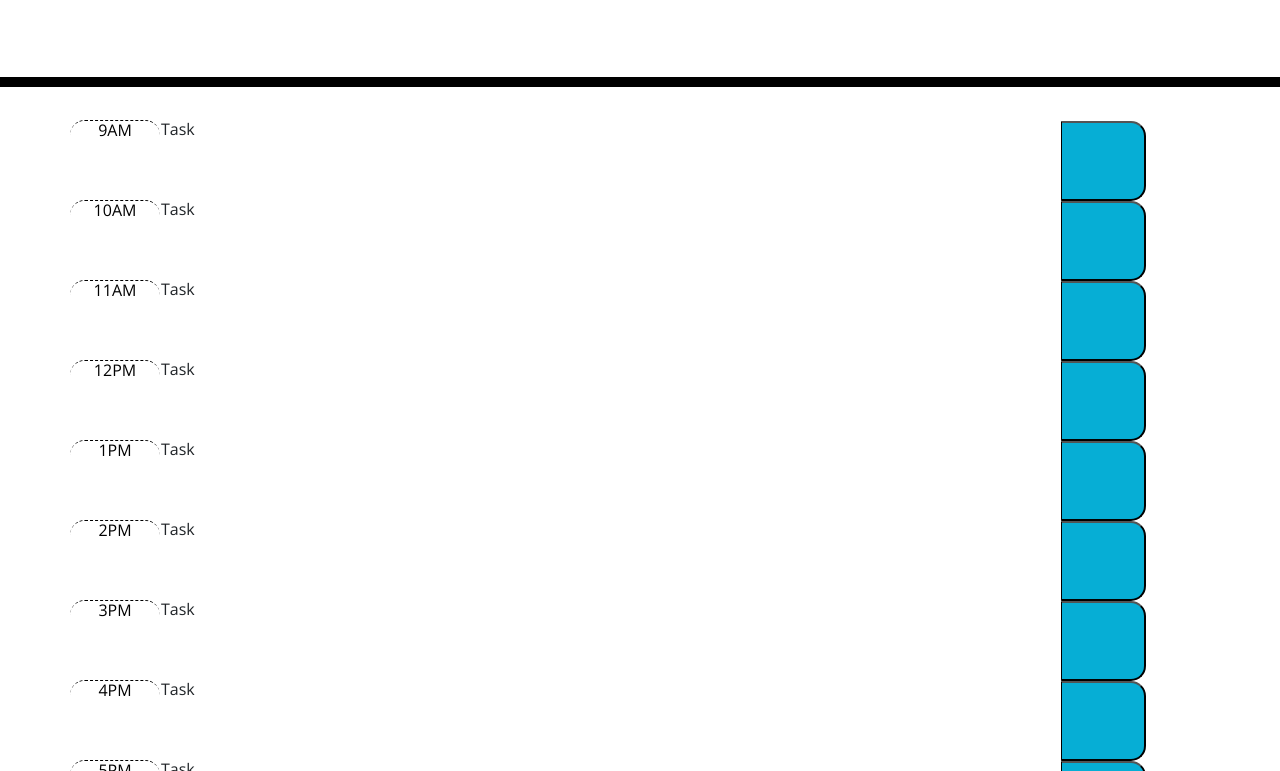
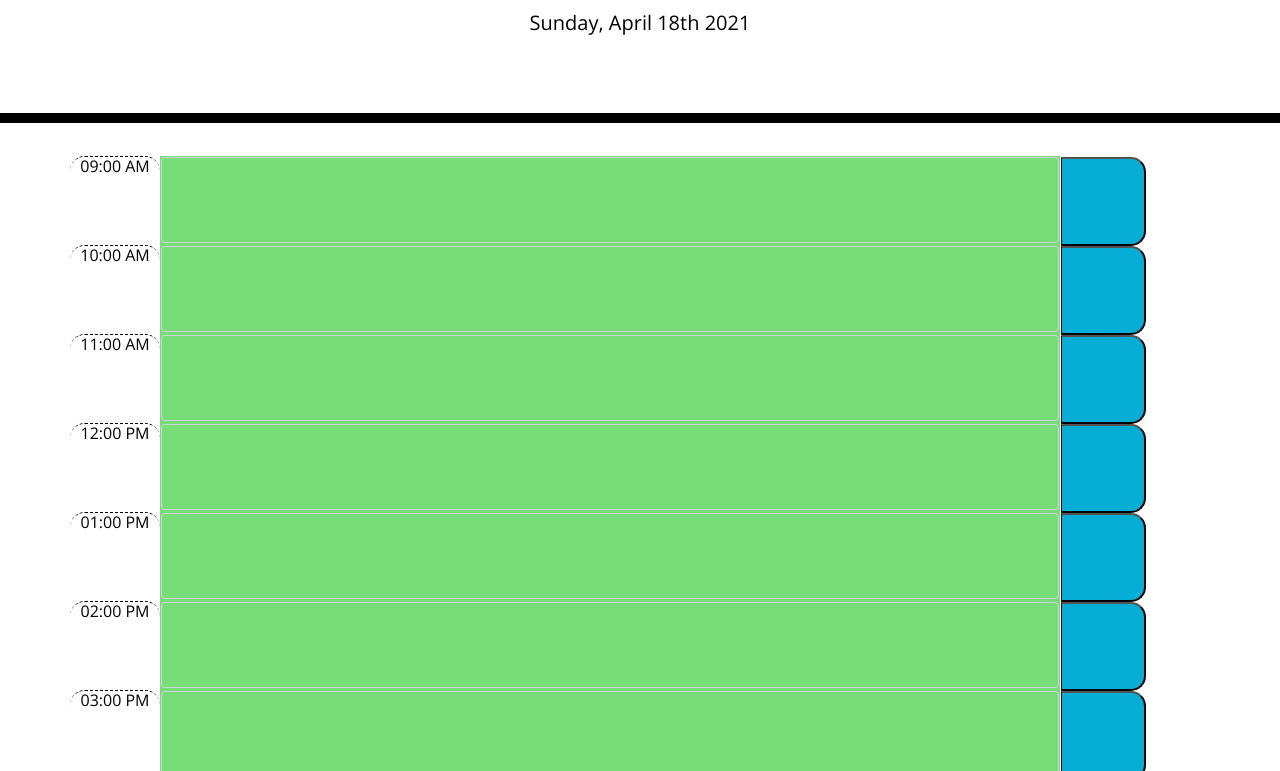
Before and after one commit to virginia-rabello/day-scheduler, a plain HTML site: page index.html in a window 1280 px wide. Shown: the part 181-952 px from the top of the page. Drawn offline with nearby package versions, Linux system fonts and the light colour scheme; a web font is replaced by a local one.

Commit message:
audit function

```diff
--- a/assets/css/style.css
+++ b/assets/css/style.css
@@ -33,7 +33,7 @@ body {
 
   .row {
     white-space: pre-wrap;
-    height: 80px;
+    height: 89px;
     border-top: 1px solid white;;
   }
 
@@ -66,7 +66,7 @@ body {
   .saveBtn {
       margin-top: 0%;
       width: 85px;
-      height: 80px;
+      height: 89px;
       border-left: 1px solid black;
       border-top-right-radius: 15px;
       border-bottom-right-radius: 15px;
@@ -83,3 +83,7 @@ body {
   .task-column {
       width:900px;
   }
+
+  .text-area{
+      background-color:transparent;
+  }
--- a/index.html
+++ b/index.html
@@ -33,58 +33,63 @@
       <p id="currentDay" class="lead"></p>
     </header>
     <div class="container table-responsive-md">
-        <table class="table-hover">
+        <table>
             <tbody>
                 <tr class="row">
-                    <td class="hour time-block">9AM</th>
-                    <td class="task-column">Task</td>
+                    <td id="9" class="hour time-block"><span></span></td>
+                    <td class="task-column"><textarea class="form-control text-area" id="modalTaskDescription" rows="3"></textarea></td>
                     <td class="save"><button class="saveBtn"><i><span class="oi oi-folder"></i></span></button></td>
                 </tr>
                 <tr class="row">
-                    <td class="hour time-block">10AM</th>
-                    <td class="task-column">Task</td>
+                    <td id="10" class="hour time-block"><span></span></td>
+                    <td class="task-column"><textarea class="form-control text-area" id="modalTaskDescription" rows="3"></textarea></td>
                     <td class="save"><button class="saveBtn"><i><span class="oi oi-folder"></i></span></button></td>
                 </tr>
                 <tr class="row">
-                    <td class="hour time-block">11AM</th>
-                    <td class="task-column">Task</td>
+                    <td id="11" class="hour time-block"><span></span></td>
+                    <td class="task-column"><textarea class="form-control text-area" id="modalTaskDescription" rows="3"></textarea></td>
                     <td class="save"><button class="saveBtn"><i><span class="oi oi-folder"></i></span></button></td>
                 </tr>
                 <tr class="row">
-                    <td class="hour time-block">12PM</th>
-                    <td class="task-column">Task</td>
+                    <td id="12" class="hour time-block"><span></span></td>
+                    <td class="task-column"><textarea class="form-control text-area" id="modalTaskDescription" rows="3"></textarea></td>
                     <td class="save"><button class="saveBtn"><i><span class="oi oi-folder"></i></span></button></td>
                 </tr>
                 <tr class="row">
-                    <td class="hour time-block">1PM</th>
-                    <td class="task-column">Task</td>
+                    <td id="13" class="hour time-block"><span></span></td>
+                    <td class="task-column"><textarea class="form-control text-area" id="modalTaskDescription" rows="3"></textarea></td>
                     <td class="save"><button class="saveBtn"><i><span class="oi oi-folder"></i></span></button></td>
                 </tr>
                 <tr class="row">
-                    <td class="hour time-block">2PM</th>
-                    <td class="task-column">Task</td>
+                    <td id="14" class="hour time-block"><span></span></td>
+                    <td class="task-column"><textarea class="form-control text-area" id="modalTaskDescription" rows="3"></textarea></td>
                     <td class="save"><button class="saveBtn"><i><span class="oi oi-folder"></i></span></button></td>
                 </tr>
                 <tr class="row">
-                    <td class="hour time-block">3PM</th>
-                    <td class="task-column">Task</td>
+                    <td id="15" class="hour time-block"><span></span></td>
+                    <td class="task-column"><textarea class="form-control text-area" id="modalTaskDescription" rows="3"></textarea></td>
                     <td class="save"><button class="saveBtn"><i><span class="oi oi-folder"></i></span></button></td>
                 </tr>
                 <tr class="row">
-                    <td class="hour time-block">4PM</th>
-                    <td class="task-column">Task</td>
+                    <td id="16" class="hour time-block"><span></span></td>
+                    <td class="task-column"><textarea class="form-control text-area" id="modalTaskDescription" rows="3"></textarea></td>
                     <td class="save"><button class="saveBtn"><i><span class="oi oi-folder"></i></span></button></td>
                 </tr>
                 <tr class="row">
-                    <td class="hour time-block">5PM</th>
-                    <td class="task-column">Task</td>
+                    <td id="17" class="hour time-block"><span></span></td>
+                    <td class="task-column"><textarea class="form-control text-area" id="modalTaskDescription" rows="3"></textarea></td>
                     <td class="save"><button class="saveBtn"><i><span class="oi oi-folder"></i></span></button></td>
                 </tr>
             </tbody>
         </table>
     </div>
 
-    <script src="https://code.jquery.com/jquery-3.4.1.min.js"></script>
-    <script src="https://cdnjs.cloudflare.com/ajax/libs/moment.js/2.24.0/moment.min.js"></script>
+    <script src="https://cdnjs.cloudflare.com/ajax/libs/jquery/3.4.1/jquery.min.js"></script>
+  <script src="https://cdnjs.cloudflare.com/ajax/libs/jqueryui/1.12.1/jquery-ui.min.js"></script>
+  <script src="https://cdnjs.cloudflare.com/ajax/libs/jqueryui-touch-punch/0.2.3/jquery.ui.touch-punch.min.js"></script>
+  <script src="https://cdnjs.cloudflare.com/ajax/libs/popper.js/1.15.0/umd/popper.min.js"></script>
+  <script src="https://cdnjs.cloudflare.com/ajax/libs/twitter-bootstrap/4.3.1/js/bootstrap.min.js"></script>
+  <script src="https://cdnjs.cloudflare.com/ajax/libs/moment.js/2.24.0/moment.min.js"></script>
+  <script src="assets\js\script.js"></script>
   </body>
 </html>
```
